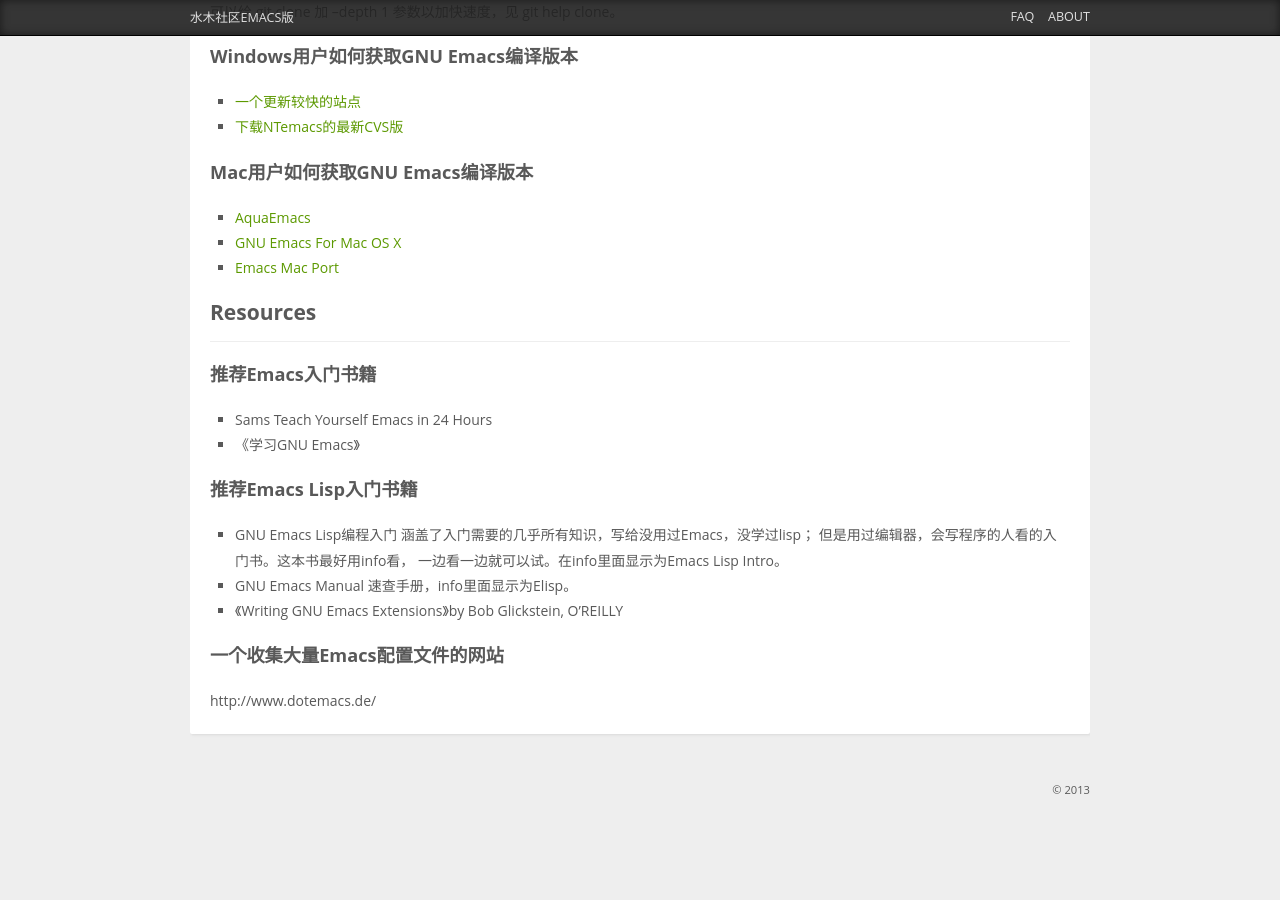
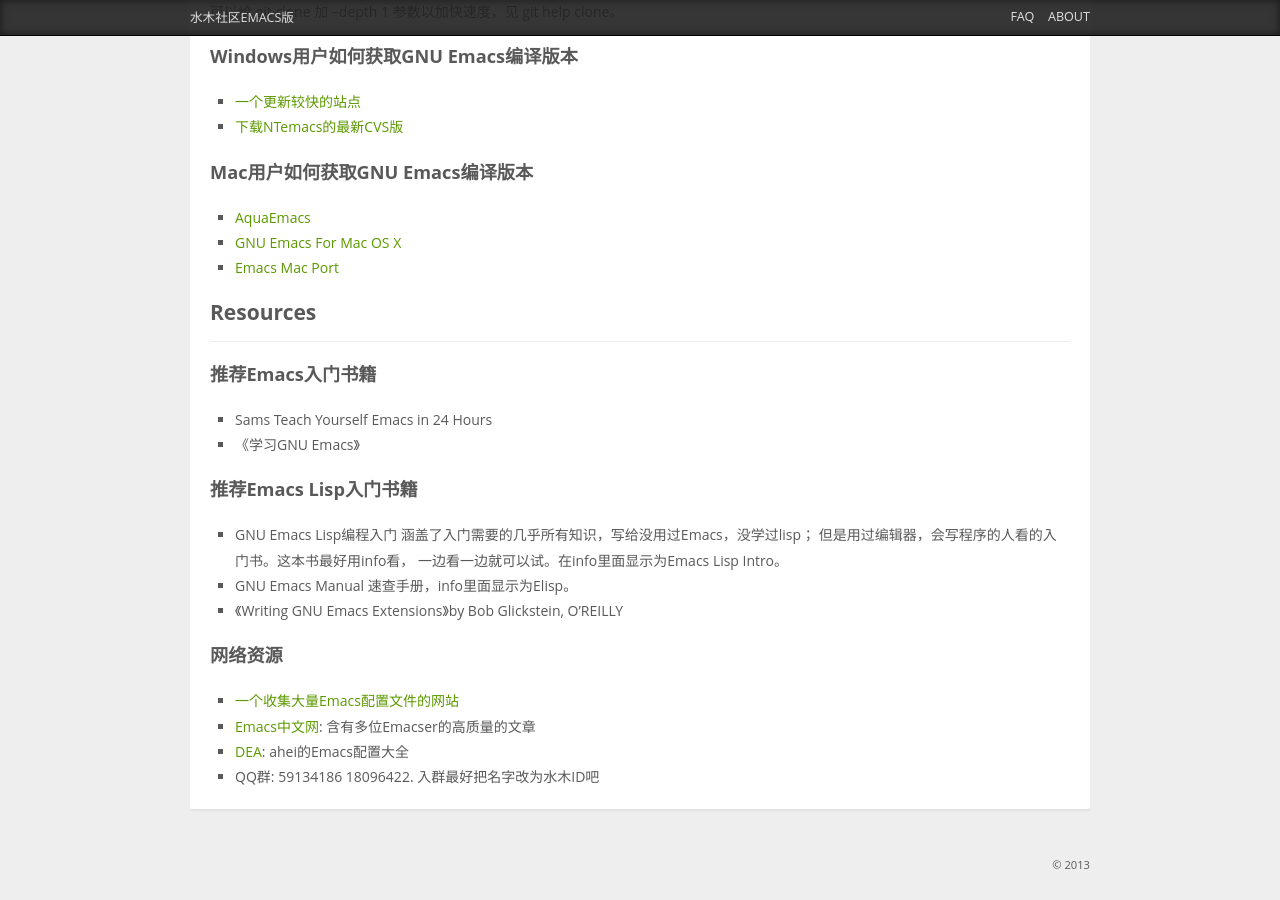
Before and after one commit to smacs/smacs.github.io, a Jekyll site: the page built from faq/index.md, in a window 1280 px wide and 900 px high, scrolled down 5017 px. Built offline with Jekyll 4.4.1, drawn with Linux system fonts in a browser that asks for light colours; Markdown is read by kramdown in place of the engine named in the settings; before the commit the page ends 5842 px from its top, so only the background shows below that.

Commit message:
Add learning resources

```diff
--- a/faq/index.md
+++ b/faq/index.md
@@ -267,6 +267,9 @@ bzr branch --stacked http://bzr.savannah.gnu.org/r/emacs/trunk
     速查手册，info里面显示为Elisp。
 - 《Writing GNU Emacs Extensions》by Bob Glickstein, O'REILLY
 
-### 一个收集大量Emacs配置文件的网站
+### 网络资源
 
-http://www.dotemacs.de/
+- [一个收集大量Emacs配置文件的网站](http://www.dotemacs.de/)
+- [Emacs中文网](http://emacser.com): 含有多位Emacser的高质量的文章
+- [DEA](http://emacser.com/dea.htm): ahei的Emacs配置大全
+- QQ群: 59134186 18096422. 入群最好把名字改为水木ID吧
```
